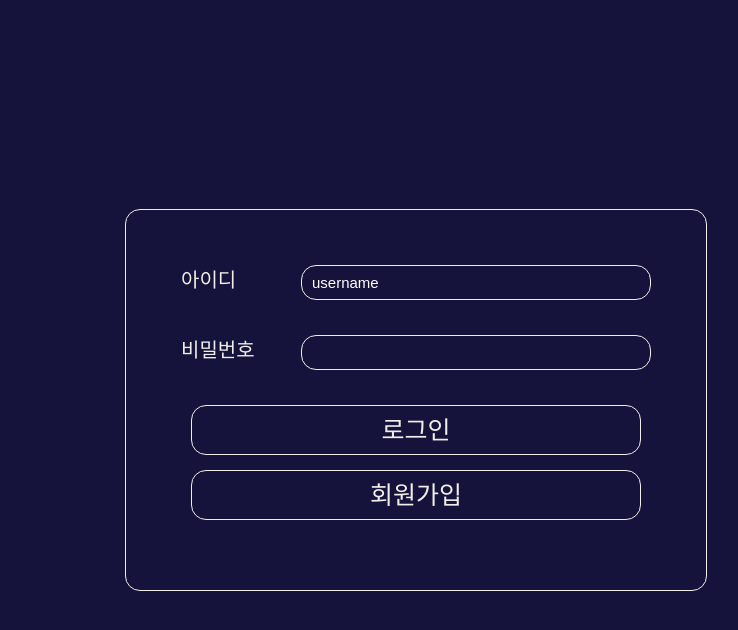
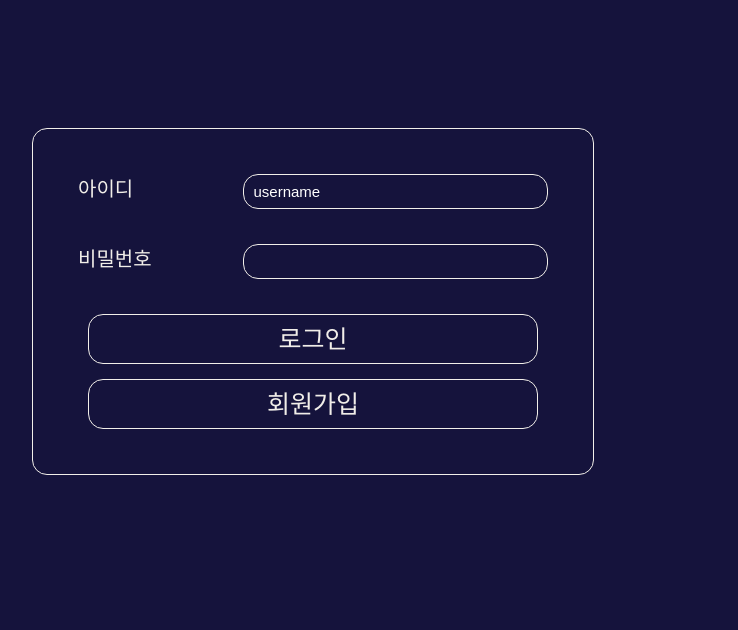
Before and after one commit to loozy5331/scored-planner-frontend, a Vue app: page / in a window 1280 px wide. Shown: the top 630 px of the page, without its empty margins (224-962 px from the left). Built offline with nearby package versions, Linux system fonts and the light colour scheme.

Commit message:
update design accounts

```diff
--- a/public/reset.css
+++ b/public/reset.css
@@ -48,15 +48,8 @@ table {
 }
 
 /* custom */
-a:visited {
-	color: black; text-decoration: none;
-}
-a:hover {
-	color: blue; text-decoration: none;
-}
-
-button:hover {
-	color: blue;
+html {
+	overflow-y: hidden;
 }
 
 .clear::after {
--- a/src/components/Header.vue
+++ b/src/components/Header.vue
@@ -34,6 +34,7 @@ export default {
 
 <style scoped>
 .header {
+    position: relative;
     height: 40px;
     padding: 10px;
 
--- a/src/components/MainAccount/LoginBase.vue
+++ b/src/components/MainAccount/LoginBase.vue
@@ -1,7 +1,7 @@
 <template>
-    <div class="wrapper design-bg">
-        <div class="account-body design-point">
-            <div class="form-container">
+    <div class="wrapper">
+        <div class="account-body design-bg">
+            <div class="form-container design-point">
                 <form action="POST">
                     <div class="row">
                         <label for="username" @click="testFunc">아이디</label>
--- a/src/components/MainAccount/SignUpBase.vue
+++ b/src/components/MainAccount/SignUpBase.vue
@@ -1,7 +1,7 @@
 <template>
-    <div class="wrapper design-bg">
-        <div class="account-body design-point">
-            <div class="form-container">
+    <div class="wrapper">
+        <div class="account-body design-bg">
+            <div class="form-container design-point">
                 <form action="POST">
                     <div class="row">
                         <label for="username">아이디</label>
--- a/src/components/MainAccount/design.css
+++ b/src/components/MainAccount/design.css
@@ -1,32 +1,27 @@
 .wrapper {
     position: fixed;
     top: 0;
+    right: 0;
+    bottom: 0;
     left: 0;
-
-    width: 100%;
-    height: 100%;
 }
 
 .account-body {
-    position: absolute;
-    top: 50%;
-    left: 50%;
-    z-index: 100;
+    float: left;
+    position: relative;
+    width: 100%;
+    min-height: 100%;
+}
 
-    width: 500px;
-    height: 300px;
+.form-container {
+    max-width: 500px;
 
-    padding: 40px;
-
-    transform: translateX(-50%) translateY(-50%);
+    /* margin: 15% 25%; */
+    margin: 10% 20%;
+    padding: 30px;
 }
 
 /* form */
-.form-container {
-    width: 100%;
-    height: 180px;
-}
-
 .row {
     height: 40px;
     padding: 15px;
@@ -46,7 +41,8 @@ label {
 input {
     float: right;
     box-sizing: border-box;
-    width: 350px;
+    width: 65%;
+    min-width: 150px;
     height: 35px;
     padding-left: 10px;
 
```
